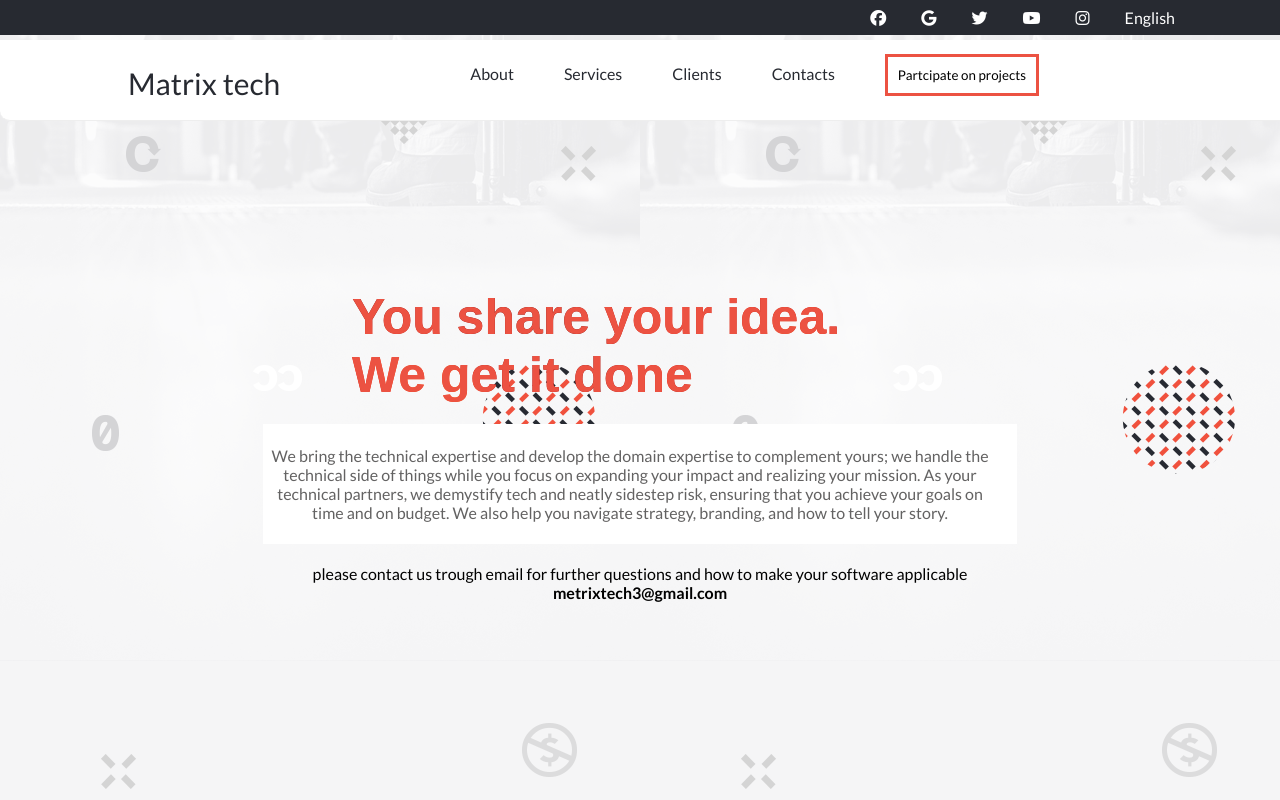
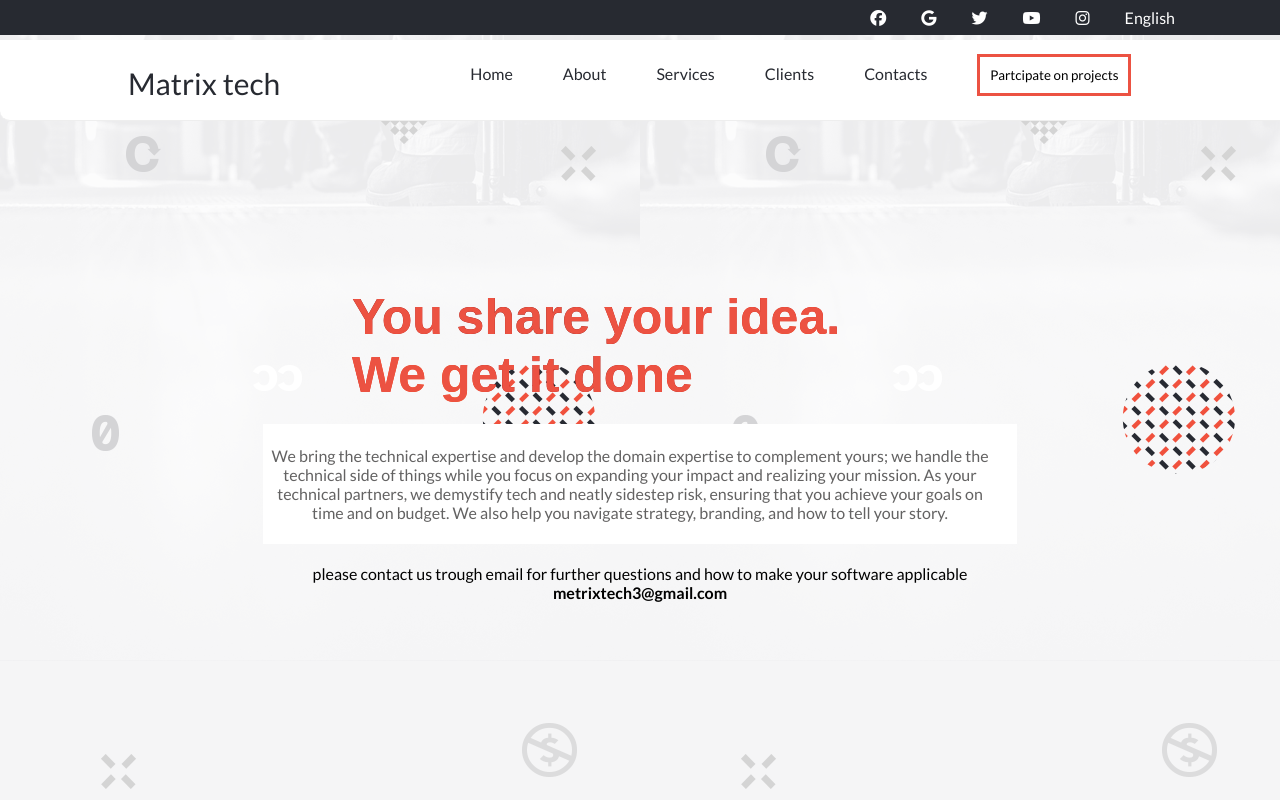
Before and after one commit to Dagic-zewdu/Capstone-project-1, a website with bundled scripts: page about.html in a window 1280 px wide. Shown: the top 800 px of the page. Built offline with nearby package versions, Linux system fonts and the light colour scheme; a web font is replaced by a local one.

Commit message:
Added navigation from about page to the home page

```diff
--- a/about.html
+++ b/about.html
@@ -41,6 +41,9 @@
             </a>
             <ul class="menu-items">
                 <li class="menu-item">
+                    <a href="index.html">Home</a>
+                </li>
+                <li class="menu-item">
                     <a href="about.html">About</a>
                 </li>
                 <li class="menu-item">
@@ -62,6 +65,7 @@
         <div id="mobile-main-menu" class="overlay">
             <div class="closebtn">&times;</div>
             <div class="overlay-content">
+                <a href="index.html">Home</a>
                 <a href="about.html">About</a>
                 <a href="">Services</a>
                 <a href="#">Clients</a>
```
